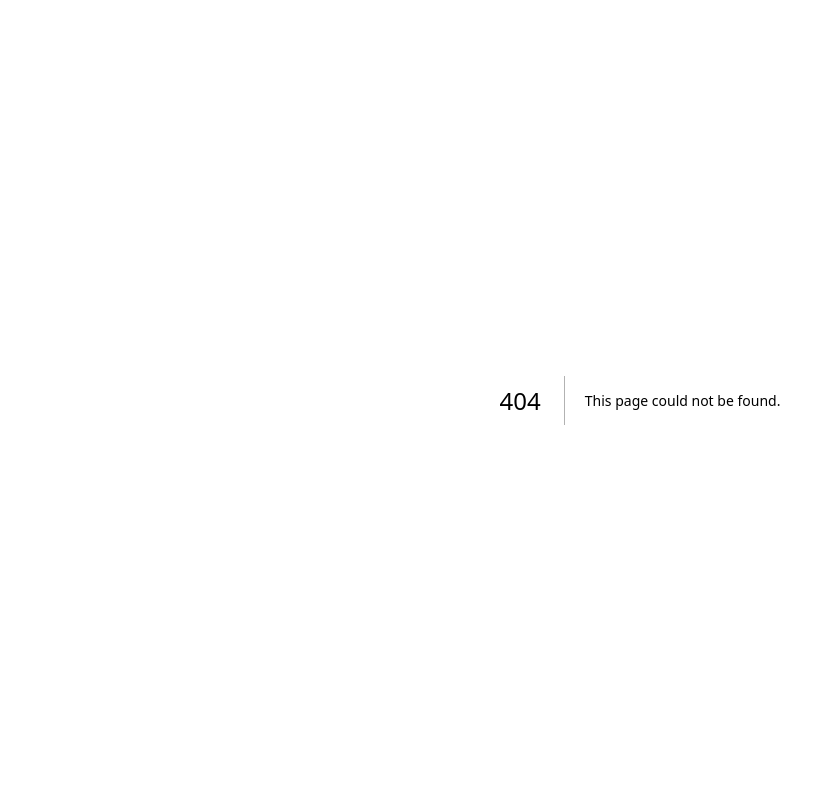
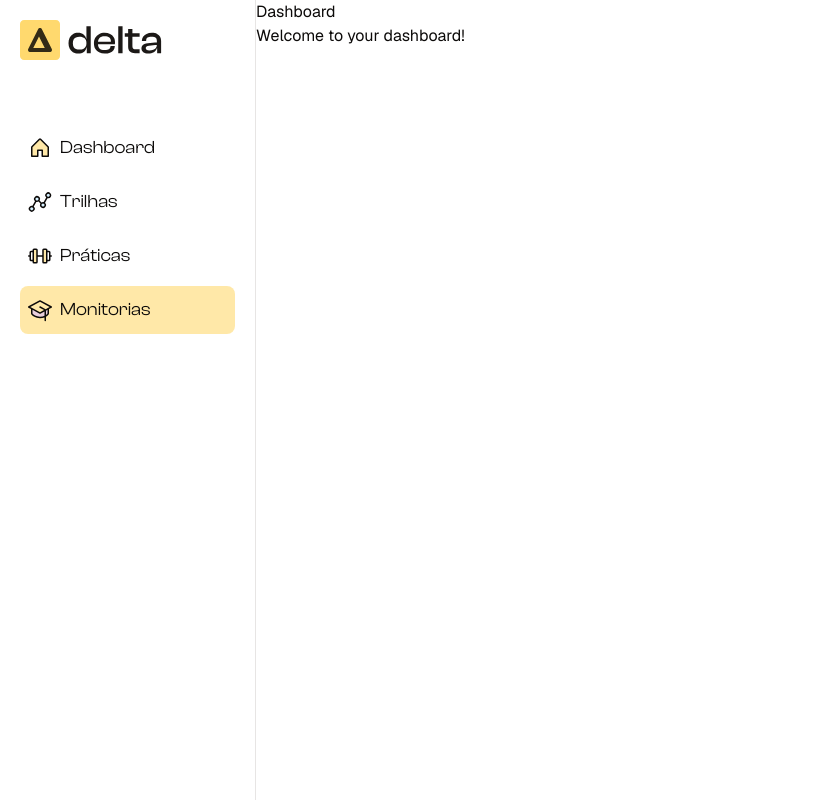
Before and after one commit to vander-furtuna/delta-front, a Next.js app: page /monitorias in a window 1280 px wide. Before the commit this address had no page. Shown: the whole page, without its empty margins (0-823 px from the left). Built offline with nearby package versions, Linux system fonts and the light colour scheme.

Commit message:
feat: enhance navigation structure with dynamic NavItem components and add theme management

```diff
--- a/src/app/(app)/components/nav-bar.tsx
+++ b/src/app/(app)/components/nav-bar.tsx
@@ -1,25 +1,66 @@
+'use client'
+
 import { Logo } from '@/components/logo'
-import { HouseIcon } from '@phosphor-icons/react/ssr'
+import {
+  HouseIcon,
+  LineSegmentsIcon,
+  BarbellIcon,
+  GraduationCapIcon,
+} from '@phosphor-icons/react'
 import { NavItem } from './nav-item'
+import type { Icon } from '@phosphor-icons/react'
 
+type NavItem = {
+  icon: Icon
+  color: 'primary' | 'hike' | 'pratice' | 'monitore'
+  href: string
+  label: string
+}
+
+const navItems: NavItem[] = [
+  {
+    icon: HouseIcon,
+    color: 'primary',
+    href: '/dashboard',
+    label: 'Dashboard',
+  },
+  {
+    icon: LineSegmentsIcon,
+    color: 'hike',
+    href: '/trilhas',
+    label: 'Trilhas',
+  },
+  {
+    icon: BarbellIcon,
+    color: 'pratice',
+    href: '/praticas',
+    label: 'Práticas',
+  },
+  {
+    icon: GraduationCapIcon,
+    color: 'monitore',
+    href: '/monitorias',
+    label: 'Monitorias',
+  },
+]
 export function Navbar() {
   return (
-    <aside className="border-border flex h-full w-72 shrink-0 flex-col items-start gap-16 border-r px-4 py-4">
+    <aside className="border-border flex h-full w-64 shrink-0 flex-col items-start gap-16 border-r px-5 py-5">
       <Logo className="h-10" />
 
-      <nav className="flex h-fit w-full flex-col gap-2">
-        <NavItem icon={HouseIcon} className="icon-primary">
-          Dashboard
-        </NavItem>
-        <NavItem icon={HouseIcon} className="icon-hike">
-          Trilhas
-        </NavItem>
-        <NavItem icon={HouseIcon} className="icon-pratice">
-          Práticas
-        </NavItem>
-        <NavItem icon={HouseIcon} className="icon-monitore">
-          Monitorias
-        </NavItem>
+      <nav className="h-fit w-full">
+        <ul className="flex h-fit w-full flex-col gap-1.5">
+          {navItems.map((item) => (
+            <NavItem
+              key={item.href}
+              icon={item.icon}
+              color={item.color}
+              href={item.href}
+            >
+              {item.label}
+            </NavItem>
+          ))}
+        </ul>
       </nav>
     </aside>
   )
--- a/src/app/(app)/components/nav-item.tsx
+++ b/src/app/(app)/components/nav-item.tsx
@@ -1,28 +1,58 @@
-import { cn } from '@/lib/utils'
+'use client'
+
 import type { Icon } from '@phosphor-icons/react'
+import { cva, type VariantProps } from 'class-variance-authority'
+import Link from 'next/link'
+import { usePathname } from 'next/navigation'
 
 import type { ComponentProps } from 'react'
 
+const navItemVariants = cva(
+  'flex h-12 w-full items-center gap-2 rounded-md bg-transparent px-2 transition-colors ease-in-out data-[state=active]:bg-primary/60',
+  {
+    variants: {
+      color: {
+        primary: 'icon-primary hover:bg-primary/20',
+        hike: 'icon-hike hover:bg-hike/20',
+        pratice: 'icon-pratice hover:bg-pratice/20',
+        monitore: 'icon-monitore hover:bg-monitore/20',
+      },
+    },
+    defaultVariants: {
+      color: 'primary',
+    },
+  },
+)
+
 type NavItemProps = {
   icon: Icon
-} & ComponentProps<'li'>
+} & ComponentProps<typeof Link> &
+  VariantProps<typeof navItemVariants>
 
 export function NavItem({
   icon: Icon,
   className,
   children,
+  color,
+  href,
   ...props
 }: NavItemProps) {
+  const currentPath = usePathname()
+
   return (
-    <li
-      className={cn(
-        'bg-accent flex h-12 w-full items-center gap-2 rounded-md px-2',
-        className,
-      )}
-      {...props}
-    >
-      <Icon className="size-6" weight="duotone" />
-      <span className="font-heading text-lg font-normal">{children}</span>
+    <li>
+      <Link
+        className={navItemVariants({
+          className,
+          color,
+        })}
+        data-state={currentPath === href ? 'active' : 'inactive'}
+        href={href}
+        {...props}
+      >
+        <Icon className="size-6" weight="duotone" />
+        <span className="font-heading text-lg font-normal">{children}</span>
+      </Link>
     </li>
   )
 }
--- /dev/null
+++ b/src/app/(app)/monitorias/page.tsx
@@ -0,0 +1,8 @@
+export default function DashboardPage() {
+  return (
+    <article className="w-full">
+      <h1>Dashboard</h1>
+      <p>Welcome to your dashboard!</p>
+    </article>
+  )
+}
--- /dev/null
+++ b/src/app/(app)/praticas/page.tsx
@@ -0,0 +1,8 @@
+export default function DashboardPage() {
+  return (
+    <article className="w-full">
+      <h1>Dashboard</h1>
+      <p>Welcome to your dashboard!</p>
+    </article>
+  )
+}
--- /dev/null
+++ b/src/app/(app)/trilhas/page.tsx
@@ -0,0 +1,8 @@
+export default function DashboardPage() {
+  return (
+    <article className="w-full">
+      <h1>Dashboard</h1>
+      <p>Welcome to your dashboard!</p>
+    </article>
+  )
+}
--- a/src/app/layout.tsx
+++ b/src/app/layout.tsx
@@ -2,6 +2,7 @@ import type { Metadata } from 'next'
 import { Geist, Geist_Mono } from 'next/font/google'
 import localFont from 'next/font/local'
 import './globals.css'
+import { ThemeProvider } from 'next-themes'
 
 const geistSans = Geist({
   variable: '--font-geist-sans',
@@ -54,7 +55,14 @@ export default function RootLayout({
       <body
         className={`${geistSans.variable} ${geistMono.variable} ${clashDisplay.variable} pratice bg-background text-foreground font-sans antialiased`}
       >
-        {children}
+        <ThemeProvider
+          attribute="class"
+          defaultTheme="system"
+          enableSystem
+          disableTransitionOnChange
+        >
+          {children}
+        </ThemeProvider>
       </body>
     </html>
   )
--- /dev/null
+++ b/src/components/theme/theme-provider.tsx
@@ -0,0 +1,11 @@
+'use client'
+
+import * as React from 'react'
+import { ThemeProvider as NextThemesProvider } from 'next-themes'
+
+export function ThemeProvider({
+  children,
+  ...props
+}: React.ComponentProps<typeof NextThemesProvider>) {
+  return <NextThemesProvider {...props}>{children}</NextThemesProvider>
+}
```
